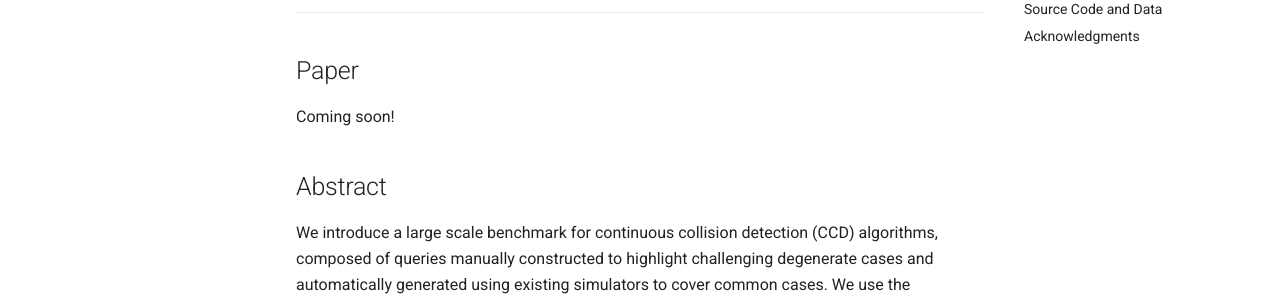
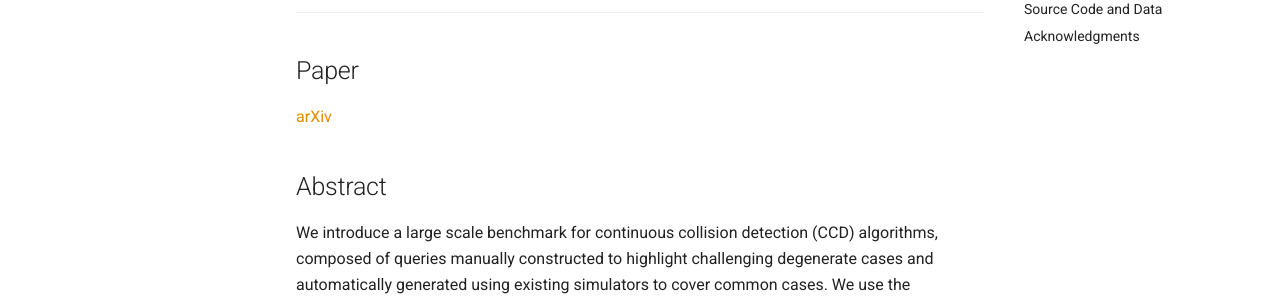
Before and after one commit to Continous-Collision-Detection/Continous-Collision-Detection.github.io, an MkDocs documentation site: the page built from docs/index.md, in a window 1280 px wide and 900 px high, scrolled down 451 px. Shown: the part 153-453 px from the top of the window. Built offline with MkDocs 1.6.1 and Material for MkDocs 9.7.7, drawn with Linux system fonts in a browser that asks for light colours.

Commit message:
Added link to arXiv

```diff
--- a/docs/index.md
+++ b/docs/index.md
@@ -22,7 +22,7 @@ An overview of the results of our study of different CCD methods run on 60 milli
 
 ## Paper
 
-Coming soon!
+[arXiv](https://arxiv.org/abs/2009.13349)
 
 ## Abstract
 
```
